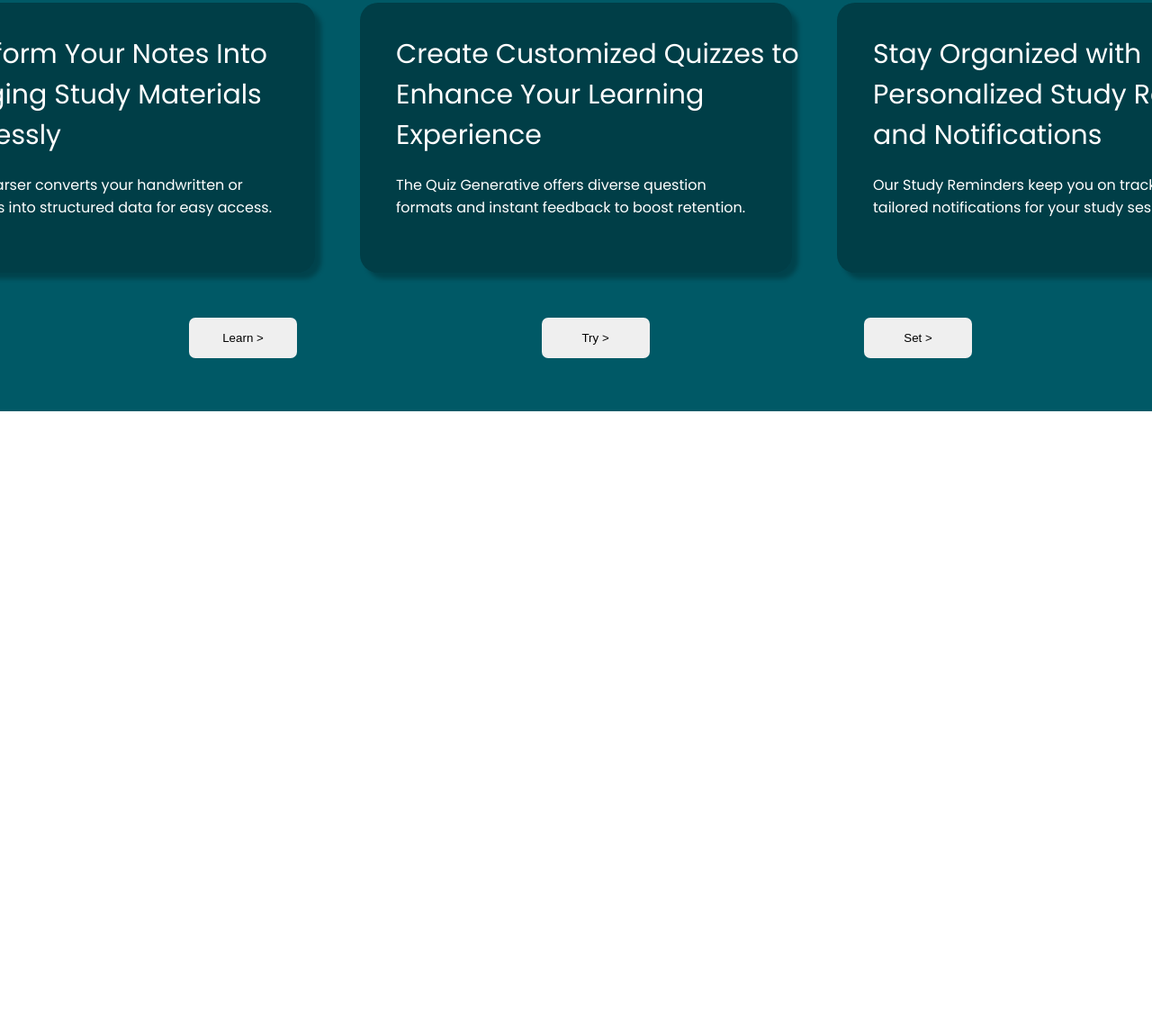
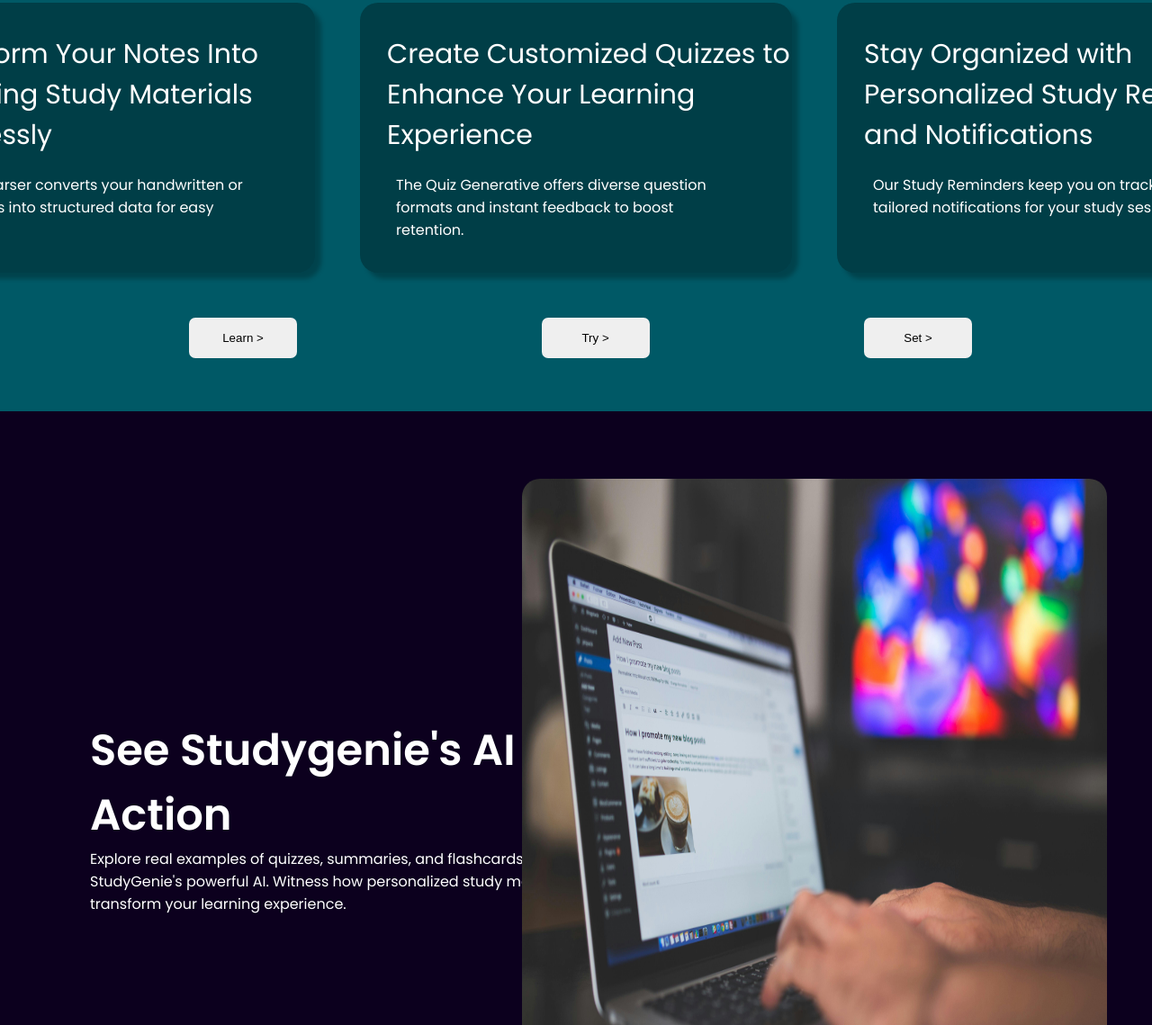
Before and after one commit to rayymaxx/StudyGenie-Project, a plain HTML site: page index.html in a window 1280 px wide. Shown: the part 2193-3332 px from the top of the page at 90% size. Before the commit the page ends 2650 px from the top, so only its background shows below. Drawn offline with Linux system fonts and the light colour scheme.

Commit message:
Finished section 4 positioning

```diff
--- a/index.html
+++ b/index.html
@@ -7,6 +7,7 @@
     <link rel="stylesheet" href="styles/hero-section.css">
     <link rel="stylesheet" href="styles/section-2.css">
     <link rel="stylesheet" href="styles/section-3.css">
+    <link rel="stylesheet" href="styles/section-4.css">
 
     <link href="https://fonts.googleapis.com/css2?family=Poppins:wght@400;600&display=swap" rel="stylesheet">
 
@@ -110,5 +111,19 @@
       </div>
     </section>
 
+    <section class="section-4">
+      <div class="section-4-left">
+        <p id="section-4-text-1">
+          See Studygenie's AI in Action
+        </p>
+        <p id="section-4-text-2">
+          Explore real examples of quizzes, summaries, and flashcards generated by StudyGenie's powerful AI. Witness how personalized study materials can transform your learning experience.
+        </p>
+      </div>
+      <div class="section-4-right">
+        <img src="assets/guy using comp.jpg" alt="guy using computer">
+      </div>
+    </section>
+
   </body>
 </html>
--- a/styles/general.css
+++ b/styles/general.css
@@ -1,3 +1,9 @@
 body {
   font-family: Poppins, sans-serif;
 }
+
+* {
+  margin: 0;
+  padding: 0;
+  box-sizing: border-box;
+}
--- a/styles/navbar.css
+++ b/styles/navbar.css
@@ -53,9 +53,3 @@ img {
 .log-in-button {
   right: 20px;
 }
-
-* {
-  margin: 0;
-  padding: 0;
-  box-sizing: border-box;
-}
--- a/styles/section-3.css
+++ b/styles/section-3.css
@@ -54,13 +54,13 @@
   font-size: 30px;
   width: 450px;
   margin-top: 35px;
-  margin-left: 40px;
+  margin-left: 30px;
   margin-bottom: 20px;
 }
 
 #section-3-second-text {
   margin-left: 40px;
-  width: 400px;
+  width: 380px;
 }
 
 .section-3-buttons {
--- /dev/null
+++ b/styles/section-4.css
@@ -0,0 +1,41 @@
+.section-4 {
+  background-color: #0C001E;
+  height: 900px;
+  display: flex;
+  flex-direction: row;
+  align-items: center;
+  gap: 10pxpx;
+  right: 0;
+}
+
+.section-4-left {
+  color: white;
+  margin-left: 100px;
+}
+
+#section-4-text-1 {
+  font-weight: 600;
+  font-size: 3rem;
+  width: 560px;
+}
+
+#section-4-text-2 {
+  width: 600px;
+}
+
+.section-4-right{
+  width: 600px;
+  display: flex;
+  position: absolute;
+  right: 100px;
+}
+
+.section-4-right img {
+  position: relative;
+  width: 650px;
+  height: 750px;
+  border-radius: 20px;
+  margin-top: 40px;
+  margin-bottom: 40px;
+  vertical-align: top;
+}
```
Also changed, not shown: assets/guy using comp.jpg (added).
